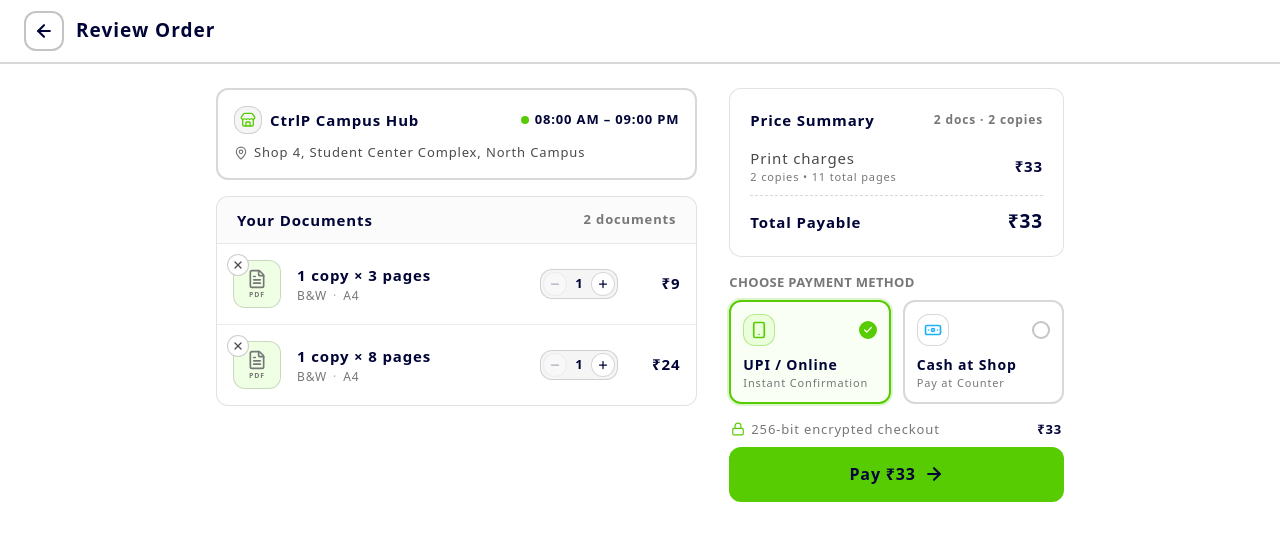
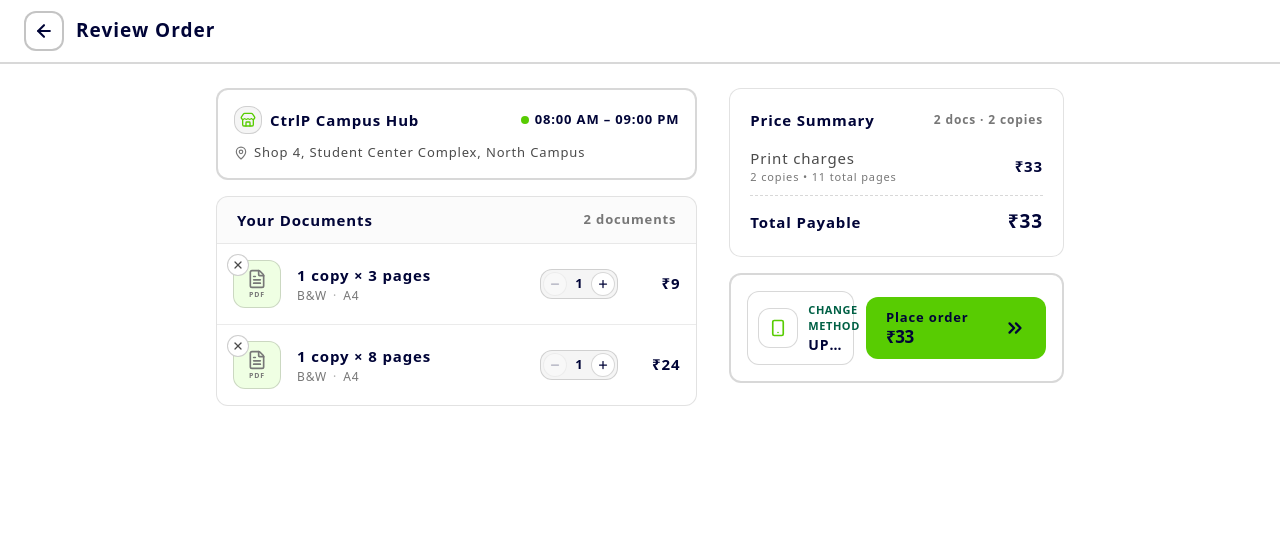
Before and after one commit to smarty-code/meetctrlp, a Next.js app in the folder apps/printUserWebapp/: page /review in a window 1280 px wide. Shown: the top 540 px of the page. Built offline with nearby package versions, Linux system fonts and the light colour scheme.

Commit message:
feat: add payment method selection drawer and update review order footer

```diff
--- a/apps/printUserWebapp/src/app/review/page.tsx
+++ b/apps/printUserWebapp/src/app/review/page.tsx
@@ -1,6 +1,6 @@
 "use client"
 
-import React from "react"
+import React, { useState } from "react"
 import { useRouter } from "next/navigation"
 import { AlertCircle } from "lucide-react"
 import { useReviewOrder } from "../../hooks/use-review-order"
@@ -12,12 +12,13 @@
 import { ReviewOrderFooter } from "../../components/review/review-order-footer"
 import { ReviewLoadingSkeleton } from "../../components/review/review-loading-skeleton"
 import { ReviewErrorState } from "../../components/review/review-error-state"
-import { PaymentMethodSelector } from "../../components/payment/payment-method-selector"
+import { PaymentMethodDrawer } from "../../components/payment/payment-method-drawer"
 import { PaymentStatusFeedback } from "../../components/payment/payment-status-feedback"
 import { REVIEW_ROUTES } from "../../data/review-constants"
 
 export default function ReviewPage() {
   const router = useRouter()
+  const [isMethodDrawerOpen, setIsMethodDrawerOpen] = useState(false)
   const {
     draft,
     isLoading,
@@ -124,21 +125,13 @@
             />
           </div>
 
-          {/* Right Column: Price Summary, Payment Selection & Direct Checkout */}
+          {/* Right Column: Price Summary & Direct Checkout with Change Method Trigger */}
           <div className="space-y-4 lg:col-span-5">
             <div className="sticky top-20 space-y-4">
               {/* Structured Data-Driven Price Summary */}
               <PriceSummaryCard
                 pricing={draft.pricing}
                 totalDocuments={draft.documents.length}
-              />
-
-              {/* Payment Method Selector */}
-              <PaymentMethodSelector
-                methods={availableMethods}
-                selectedMethod={selectedMethod}
-                onSelectMethod={setSelectedMethod}
-                disabled={isSubmitting}
               />
 
               {/* In-Flight & Failure Feedback */}
@@ -148,7 +141,7 @@
                 onRetry={handlePaymentRetry}
               />
 
-              {/* Desktop CTA Action Box */}
+              {/* Desktop CTA Action Box with split Change Method & Place Order */}
               <div className="hidden sm:block">
                 <ReviewOrderFooter
                   totalAmount={draft.pricing.total}
@@ -161,6 +154,7 @@
                   isSubmitting={isSubmitting}
                   canContinue={canSubmit}
                   onContinue={handlePaymentSubmit}
+                  onChangeMethod={() => setIsMethodDrawerOpen(true)}
                 />
               </div>
             </div>
@@ -181,8 +175,19 @@
           isSubmitting={isSubmitting}
           canContinue={canSubmit}
           onContinue={handlePaymentSubmit}
+          onChangeMethod={() => setIsMethodDrawerOpen(true)}
         />
       </div>
+
+      {/* Payment Method Selection Bottom Sheet Drawer */}
+      <PaymentMethodDrawer
+        isOpen={isMethodDrawerOpen}
+        onClose={() => setIsMethodDrawerOpen(false)}
+        methods={availableMethods}
+        selectedMethod={selectedMethod}
+        onSelectMethod={setSelectedMethod}
+        disabled={isSubmitting}
+      />
     </div>
   )
 }
--- /dev/null
+++ b/apps/printUserWebapp/src/components/payment/payment-method-drawer.tsx
@@ -0,0 +1,194 @@
+"use client"
+
+import React, { useEffect } from "react"
+import { Check, CreditCard, Banknote, Smartphone, X } from "lucide-react"
+import { PaymentMethodId, PaymentMethodItem } from "../../types/payment"
+import { PAYMENT_COPY } from "../../data/payment-constants"
+
+interface PaymentMethodDrawerProps {
+  isOpen: boolean
+  onClose: () => void
+  methods: PaymentMethodItem[]
+  selectedMethod: PaymentMethodId
+  onSelectMethod: (id: PaymentMethodId) => void
+  disabled?: boolean
+}
+
+export function PaymentMethodDrawer({
+  isOpen,
+  onClose,
+  methods,
+  selectedMethod,
+  onSelectMethod,
+  disabled = false,
+}: PaymentMethodDrawerProps) {
+  // ESC key dismiss
+  useEffect(() => {
+    if (!isOpen) return
+    const handleKeyDown = (e: KeyboardEvent) => {
+      if (e.key === "Escape") {
+        onClose()
+      }
+    }
+    window.addEventListener("keydown", handleKeyDown)
+    return () => window.removeEventListener("keydown", handleKeyDown)
+  }, [isOpen, onClose])
+
+  // Prevent background scroll
+  useEffect(() => {
+    if (isOpen) {
+      document.body.style.overflow = "hidden"
+    } else {
+      document.body.style.overflow = ""
+    }
+    return () => {
+      document.body.style.overflow = ""
+    }
+  }, [isOpen])
+
+  if (!isOpen) return null
+
+  const renderIcon = (iconName: string) => {
+    switch (iconName) {
+      case "upi":
+        return <Smartphone className="size-5 stroke-[2.2] text-ecto-green" />
+      case "cash":
+        return <Banknote className="size-5 stroke-[2.2] text-macaw-blue" />
+      case "card":
+      default:
+        return <CreditCard className="size-5 stroke-[2.2] text-ash" />
+    }
+  }
+
+  return (
+    <div
+      className="fixed inset-0 z-50 flex items-end justify-center sm:items-center sm:p-4 animate-fadeIn"
+      role="dialog"
+      aria-modal="true"
+      aria-labelledby="payment-drawer-title"
+    >
+      {/* Backdrop overlay */}
+      <div
+        className="fixed inset-0 bg-midnight/40 backdrop-blur-xs transition-opacity"
+        onClick={onClose}
+        aria-hidden="true"
+      />
+
+      {/* Drawer / Modal Surface */}
+      <div className="relative z-10 w-full max-w-lg rounded-t-2xl border-t-2 border-x-2 border-graphite/20 bg-paper p-5 sm:rounded-2xl sm:border-2 sm:p-6 max-h-[85vh] overflow-y-auto">
+        {/* Header */}
+        <div className="flex items-center justify-between border-b border-graphite/10 pb-4">
+          <h2
+            id="payment-drawer-title"
+            className="text-body font-bold text-midnight sm:text-[17px]"
+          >
+            {PAYMENT_COPY.choosePaymentTitle}
+          </h2>
+          <button
+            type="button"
+            onClick={onClose}
+            aria-label="Close"
+            className="flex size-8 items-center justify-center rounded-lg border border-graphite/20 text-ash hover:text-midnight hover:bg-graphite/5 transition-colors cursor-pointer"
+          >
+            <X className="size-4.5 stroke-[2.5]" />
+          </button>
+        </div>
+
+        {/* Methods list */}
+        <div
+          role="radiogroup"
+          aria-labelledby="payment-drawer-title"
+          className="space-y-3 pt-4"
+        >
+          {methods.map((method) => {
+            const isSelected = selectedMethod === method.id
+            const isCardDisabled = disabled || !method.enabled
+
+            return (
+              <div
+                key={method.id}
+                role="radio"
+                aria-checked={isSelected}
+                aria-disabled={isCardDisabled}
+                tabIndex={isCardDisabled ? -1 : 0}
+                onClick={() => {
+                  if (!isCardDisabled) {
+                    onSelectMethod(method.id)
+                    onClose()
+                  }
+                }}
+                onKeyDown={(e) => {
+                  if (isCardDisabled) return
+                  if (e.key === " " || e.key === "Enter") {
+                    e.preventDefault()
+                    onSelectMethod(method.id)
+                    onClose()
+                  }
+                }}
+                className={`group relative flex cursor-pointer items-start gap-3.5 rounded-xl border-2 p-3.5 sm:p-4 transition-all select-none ${
+                  isCardDisabled
+                    ? "cursor-not-allowed border-graphite/10 bg-graphite/5 opacity-60"
+                    : isSelected
+                      ? "border-ecto-green bg-eel-light/15 ring-2 ring-ecto-green/20"
+                      : "border-graphite/20 bg-paper hover:border-graphite/40 hover:bg-graphite/5"
+                }`}
+              >
+                {/* Method Icon container */}
+                <div
+                  className={`flex size-10 shrink-0 items-center justify-center rounded-xl border transition-colors ${
+                    isSelected
+                      ? "border-ecto-green/40 bg-eel-light/40"
+                      : "border-graphite/20 bg-paper"
+                  }`}
+                >
+                  {renderIcon(method.iconName)}
+                </div>
+
+                {/* Content */}
+                <div className="min-w-0 flex-1 space-y-1">
+                  <div className="flex flex-wrap items-center gap-2">
+                    <span className="text-[14px] font-bold text-midnight sm:text-body">
+                      {method.title}
+                    </span>
+                    {method.badgeText && (
+                      <span
+                        className={`rounded-full px-2 py-0.5 text-[10px] font-bold sm:text-[11px] ${
+                          isSelected
+                            ? "bg-eel-light text-midnight"
+                            : "bg-graphite/10 text-charcoal"
+                        }`}
+                      >
+                        {method.badgeText}
+                      </span>
+                    )}
+                  </div>
+
+                  <p className="text-[12px] leading-relaxed text-ash">
+                    {method.description}
+                  </p>
+
+                  {isCardDisabled && method.disabledReason && (
+                    <p className="text-[11px] font-bold text-destructive">
+                      {method.disabledReason}
+                    </p>
+                  )}
+                </div>
+
+                {/* Radio Circle Indicator */}
+                <div
+                  className={`mt-0.5 flex size-5 shrink-0 items-center justify-center rounded-full border-2 transition-colors ${
+                    isSelected
+                      ? "border-ecto-green bg-ecto-green text-paper"
+                      : "border-graphite/30 bg-paper group-hover:border-graphite"
+                  }`}
+                >
+                  {isSelected && <Check className="size-3 stroke-[3]" />}
+                </div>
+              </div>
+            )
+          })}
+        </div>
+      </div>
+    </div>
+  )
+}
--- a/apps/printUserWebapp/src/components/review/review-order-footer.tsx
+++ b/apps/printUserWebapp/src/components/review/review-order-footer.tsx
@@ -1,9 +1,8 @@
 "use client"
 
 import React from "react"
-import { ArrowRight, Loader2, Lock } from "lucide-react"
+import { Banknote, ChevronRight, ChevronsRight, Loader2, Smartphone } from "lucide-react"
 import { PaymentMethodId, PaymentState } from "../../types/payment"
-import { PAYMENT_COPY } from "../../data/payment-constants"
 import { formatCurrency } from "../../lib/currency"
 
 interface ReviewOrderFooterProps {
@@ -17,6 +16,7 @@
   isSubmitting: boolean
   canContinue: boolean
   onContinue: () => void
+  onChangeMethod?: () => void
 }
 
 export function ReviewOrderFooter({
@@ -28,17 +28,17 @@
   isSubmitting,
   canContinue,
   onContinue,
+  onChangeMethod,
 }: ReviewOrderFooterProps) {
   const isLoading = isValidating || isSubmitting
   const formattedAmount = formatCurrency(totalAmount, { currency })
 
-  const getButtonLabel = () => {
+  const getActionTitle = () => {
     if (isLoading) {
-      if (isValidating) return "Checking price..."
-      if (paymentState === "INITIATING") return PAYMENT_COPY.startingPaymentCTA
-      if (paymentState === "VERIFICATION_PENDING")
-        return PAYMENT_COPY.verifyingPaymentCTA
-      if (paymentState === "CASH_PENDING") return PAYMENT_COPY.confirmingOrderCTA
+      if (isValidating) return "Checking..."
+      if (paymentState === "INITIATING") return "Connecting..."
+      if (paymentState === "VERIFICATION_PENDING") return "Verifying..."
+      if (paymentState === "CASH_PENDING") return "Confirming..."
       return "Processing..."
     }
 
@@ -46,48 +46,75 @@
       return "Order Placed"
     }
 
-    if (selectedMethod === "ONLINE") {
-      return `${PAYMENT_COPY.onlineCTAPrefix} ${formattedAmount}`
+    return "Place order"
+  }
+
+  const renderMethodIcon = () => {
+    if (selectedMethod === "CASH") {
+      return (
+        <div className="flex size-9 sm:size-10 shrink-0 items-center justify-center rounded-xl border border-graphite/20 bg-graphite/5">
+          <Banknote className="size-5 stroke-[2.2] text-macaw-blue" />
+        </div>
+      )
     }
 
-    return "Confirm Order • Pay at Shop"
+    return (
+      <div className="flex size-9 sm:size-10 shrink-0 items-center justify-center rounded-xl border border-graphite/20 bg-paper">
+        <Smartphone className="size-4.5 stroke-[2.2] text-ecto-green" />
+      </div>
+    )
   }
 
+  const methodLabel = selectedMethod === "ONLINE" ? "UPI / Online" : "Cash at Shop"
+
   return (
-    <div className="fixed inset-x-0 bottom-0 z-30 border-t border-graphite/20 bg-paper/95 p-3.5 pb-[calc(0.875rem+env(safe-area-inset-bottom))] backdrop-blur-xs transition-all sm:static sm:border-0 sm:bg-transparent sm:p-0">
-      <div className="mx-auto w-full max-w-md sm:max-w-none space-y-2">
-        {/* Helper text with security / payment condition */}
-        <div className="flex items-center justify-between text-caption text-ash px-0.5">
-          <div className="flex items-center gap-1.5">
-            <Lock className="size-3.5 text-ecto-green shrink-0" />
-            <span>
-              {selectedMethod === "ONLINE"
-                ? "256-bit encrypted checkout"
-                : PAYMENT_COPY.amountDueAtShop(formattedAmount)}
+    <div className="fixed inset-x-0 bottom-0 z-30 border-t border-graphite/20 bg-paper/95 p-3 pb-[calc(0.75rem+env(safe-area-inset-bottom))] backdrop-blur-xs transition-all sm:static sm:border-2 sm:border-graphite/20 sm:bg-paper sm:p-4 sm:rounded-xl">
+      <div className="mx-auto flex w-full max-w-md items-center justify-between gap-3 sm:max-w-none">
+        {/* Left Section: Change Method Button */}
+        <button
+          type="button"
+          disabled={isLoading}
+          onClick={onChangeMethod}
+          aria-label={`Current payment method: ${methodLabel}. Click to change.`}
+          className="group flex min-w-0 flex-1 items-center gap-2.5 rounded-xl border border-graphite/20 bg-paper p-2 sm:p-2.5 text-left transition-all hover:border-graphite/40 hover:bg-graphite/5 active:scale-[0.99] disabled:pointer-events-none disabled:opacity-60 cursor-pointer select-none"
+        >
+          {renderMethodIcon()}
+
+          <div className="min-w-0 flex-1">
+            <span className="flex items-center gap-0.5 text-[10px] sm:text-[11px] font-extrabold tracking-wider uppercase text-emerald-800 transition-colors group-hover:text-emerald-900">
+              CHANGE METHOD
+              <ChevronRight className="size-3 stroke-[3]" />
+            </span>
+            <span className="block truncate text-[13px] sm:text-[14px] font-bold text-midnight leading-tight mt-0.5">
+              {methodLabel}
             </span>
           </div>
-          <span className="font-bold text-midnight">{formattedAmount}</span>
-        </div>
+        </button>
 
-        {/* Full-Width Prominent Primary CTA Button */}
+        {/* Right Section: Place order CTA button */}
         <button
           type="button"
           disabled={!canContinue || isLoading}
           onClick={onContinue}
-          aria-label={getButtonLabel()}
-          className="flex w-full items-center justify-center gap-2 rounded-xl bg-ecto-green px-6 py-4 text-[16px] font-extrabold text-midnight transition-all hover:bg-ecto-green/90 active:scale-98 disabled:pointer-events-none disabled:opacity-50 focus-visible:ring-2 focus-visible:ring-ecto-green focus-visible:outline-hidden cursor-pointer select-none"
+          aria-label={`${getActionTitle()} for ${formattedAmount}`}
+          className="flex min-w-[150px] sm:min-w-[180px] shrink-0 items-center justify-between gap-3 rounded-xl bg-ecto-green px-4 sm:px-5 py-2.5 sm:py-3 text-midnight transition-all hover:bg-ecto-green/90 active:scale-98 disabled:pointer-events-none disabled:opacity-50 focus-visible:ring-2 focus-visible:ring-ecto-green focus-visible:outline-hidden cursor-pointer select-none"
         >
-          {isLoading ? (
-            <>
-              <Loader2 className="size-5 animate-spin stroke-[2.5]" />
-              <span>{getButtonLabel()}</span>
-            </>
-          ) : (
-            <>
-              <span>{getButtonLabel()}</span>
-              <ArrowRight className="size-5 stroke-[2.5]" />
-            </>
-          )}
+          <div className="text-left min-w-0">
+            <span className="block text-[12px] sm:text-[13px] font-extrabold leading-tight text-midnight">
+              {getActionTitle()}
+            </span>
+            <span className="block text-[15px] sm:text-[17px] font-black leading-tight text-midnight tracking-tight">
+              {formattedAmount}
+            </span>
+          </div>
+
+          <div className="flex items-center justify-center pl-1">
+            {isLoading ? (
+              <Loader2 className="size-5.5 animate-spin text-midnight stroke-[2.5]" />
+            ) : (
+              <ChevronsRight className="size-5.5 text-midnight stroke-[2.5]" />
+            )}
+          </div>
         </button>
       </div>
     </div>
```
